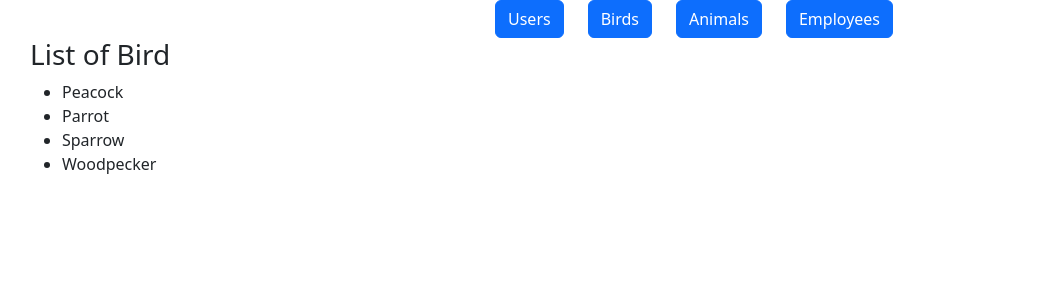
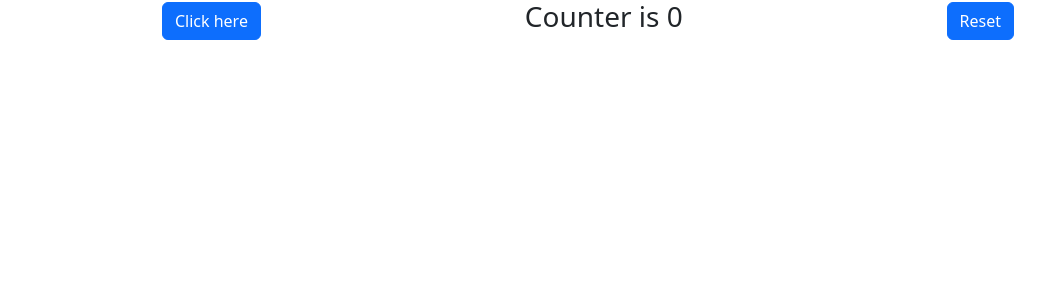
Before and after one commit to HasmatAliYash/react-learning, a React (Create React App) app: page / in a window 1280 px wide. Shown: the top 300 px of the page, without its empty margins (52-1097 px from the left). Built offline with nearby package versions, Linux system fonts and the light colour scheme; no server answers.

Commit message:
counter assignment of day3 is done

```diff
--- a/src/App.js
+++ b/src/App.js
@@ -1,15 +1,22 @@
 
 import 'bootstrap/dist/css/bootstrap.min.css';
+import { useState } from 'react';
 import './App.css';
-import LivingThings from './components/LivingThings';
-
-
-
+import ChildComp from './components/ChildComp';
 
 function App() {
+  const [counter, setCounterNumber] = useState(0);
+
+  const increamnerHandler = () => {
+    setCounterNumber(counter + 1);
+  }
+
+  const resetHandler = () => {
+    setCounterNumber(0);
+  }
   return (
     <div className="container">
-      <LivingThings />
+      <ChildComp increamnerHandler={increamnerHandler} resetHandler={resetHandler} counter={counter} />
     </div>
   )
 }
--- a/src/components/Animals.jsx
+++ /dev/null
@@ -1,24 +0,0 @@
-import React, { Component } from "react";
-
-export default class Animals extends Component {
-  constructor(props) {
-    super(props);
-
-    this.state = {
-      animalList: props.animals,
-    };
-  }
-
-  render() {
-    return (
-      <>
-        <h3>List of Bird</h3>
-        <ul>
-          {this.state.animalList.map((animal, index) => (
-            <li key={index}>{animal}</li>
-          ))}
-        </ul>
-      </>
-    );
-  }
-}
--- a/src/components/Birds.jsx
+++ /dev/null
@@ -1,24 +0,0 @@
-import React, { Component } from "react";
-
-export default class Birds extends Component {
-  constructor(props) {
-    super(props);
-
-    this.state = {
-      birdList: ["Peacock", "Parrot", "Sparrow", "Woodpecker"],
-    };
-  }
-
-  render() {
-    return (
-      <div>
-        <h3>List of Bird</h3>
-        <ul>
-          {this.state.birdList.map((bird, index) => (
-            <li key={index}>{bird}</li>
-          ))}
-        </ul>
-      </div>
-    );
-  }
-}
--- /dev/null
+++ b/src/components/ChildComp.jsx
@@ -0,0 +1,18 @@
+import React from "react";
+import Button from "react-bootstrap/Button";
+
+export default function ChildComp(props) {
+  return (
+    <div
+      style={{
+        display: "flex",
+        justifyContent: "space-around",
+        alignItems: "center",
+      }}
+    >
+      <Button onClick={props.increamnerHandler}>Click here</Button>
+      <h3>Counter is {props.counter}</h3>
+      <Button onClick={props.resetHandler}>Reset</Button>
+    </div>
+  );
+}
--- a/src/components/Employees.jsx
+++ /dev/null
@@ -1,35 +0,0 @@
-import React, { Component } from "react";
-import Table from "react-bootstrap/Table";
-
-export default class Employees extends Component {
-  constructor(props) {
-    super(props);
-
-    this.state = {
-      employeesList: props.users,
-    };
-  }
-
-  render() {
-    return (
-      <Table striped bordered hover size="sm">
-        <thead>
-          <tr>
-            <th>Name</th>
-            <th>City</th>
-            <th>Zipcode</th>
-          </tr>
-        </thead>
-        <tbody>
-          {this.state.employeesList.map((user, index) => (
-            <tr key={index}>
-              <td>{user.username}</td>
-              <td>{user.address.city}</td>
-              <td>{user.address.zipcode}</td>
-            </tr>
-          ))}
-        </tbody>
-      </Table>
-    );
-  }
-}
--- a/src/components/LivingThings.jsx
+++ /dev/null
@@ -1,64 +0,0 @@
-import React, { useState, useEffect } from "react";
-import Button from "react-bootstrap/Button";
-import Stack from "react-bootstrap/Stack";
-import Animals from "./Animals";
-import Birds from "./Birds";
-import Employees from "./Employees";
-import Users from "./Users";
-
-const animals = [
-  "Tiger",
-  "Lion",
-  "Elephant",
-  "Leopard",
-  "Panther",
-  "Cheetah",
-  "Wolf",
-  "Jaguar",
-  "Hyena",
-  "Giraffe",
-  "Deer",
-  "Zebra",
-  "Gorilla",
-  "Monkey",
-  "Chimpanzee",
-  "Bear",
-  "Hippopotamus",
-  "Kangaroo",
-  "Rhinoceros",
-];
-
-export default function LivingThings() {
-  // Getting user data via GET API call
-
-  const [isUsersVisible, setUsersVisible] = useState(false);
-  const [isBirdsVisible, setBirdsVisible] = useState(true);
-  const [isAnimalsVisible, setAnimalsVisible] = useState(false);
-  const [isEmployeesVisible, setEmployeesVisible] = useState(false);
-  const [users, setUsers] = useState([]);
-
-  useEffect(() => {
-    fetch("https://jsonplaceholder.typicode.com/users")
-      .then((response) => response.json())
-      .then((data) => setUsers(data));
-  });
-
-  return (
-    <div>
-      <Stack gap={4} className="col-md-2 mx-auto" direction="horizontal">
-        <Button onClick={() => setUsersVisible(!isUsersVisible)}>Users</Button>
-        <Button onClick={() => setBirdsVisible(!isBirdsVisible)}>Birds</Button>
-        <Button onClick={() => setAnimalsVisible(!isAnimalsVisible)}>
-          Animals
-        </Button>
-        <Button onClick={() => setEmployeesVisible(!isEmployeesVisible)}>
-          Employees
-        </Button>
-      </Stack>
-      {isUsersVisible && <Users users={users} />}
-      {isBirdsVisible && <Birds />}
-      {isAnimalsVisible && <Animals animals={animals} />}
-      {isEmployeesVisible && <Employees users={users} />}
-    </div>
-  );
-}
--- a/src/components/Users.jsx
+++ /dev/null
@@ -1,35 +0,0 @@
-import React, { Component } from "react";
-import Table from "react-bootstrap/Table";
-export default class Users extends Component {
-  constructor(props) {
-    super(props);
-    this.state = {
-      users: props.users,
-    };
-  }
-
-  render() {
-    return (
-      <Table striped bordered hover size="sm">
-        <thead>
-          <tr>
-            <th>#</th>
-            <th>Name</th>
-            <th>User Name</th>
-            <th>Email</th>
-          </tr>
-        </thead>
-        <tbody>
-          {this.state.users.map((user, index) => (
-            <tr key={index}>
-              <td>{user.id}</td>
-              <td>{user.name}</td>
-              <td>{user.username}</td>
-              <td>{user.email}</td>
-            </tr>
-          ))}
-        </tbody>
-      </Table>
-    );
-  }
-}
```
